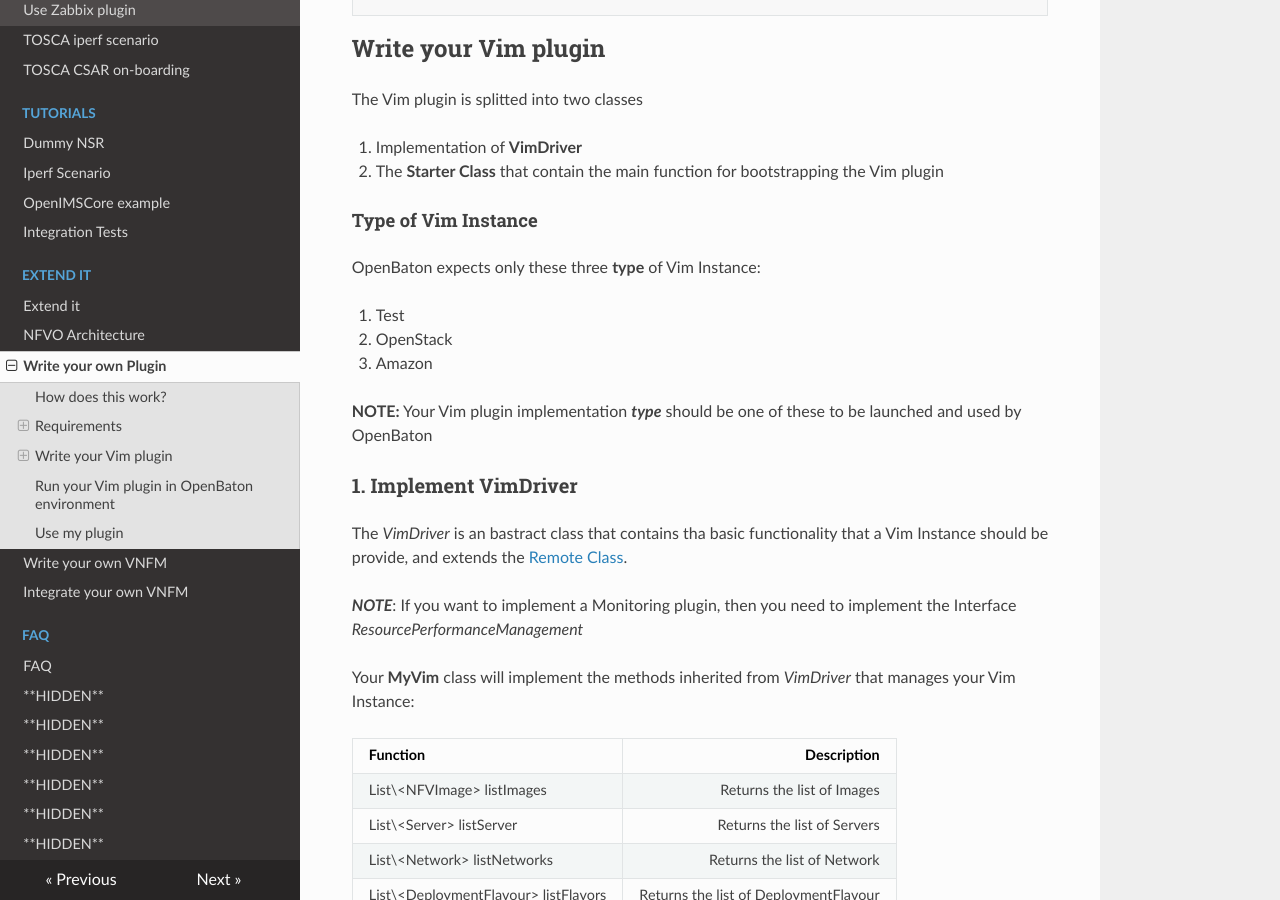
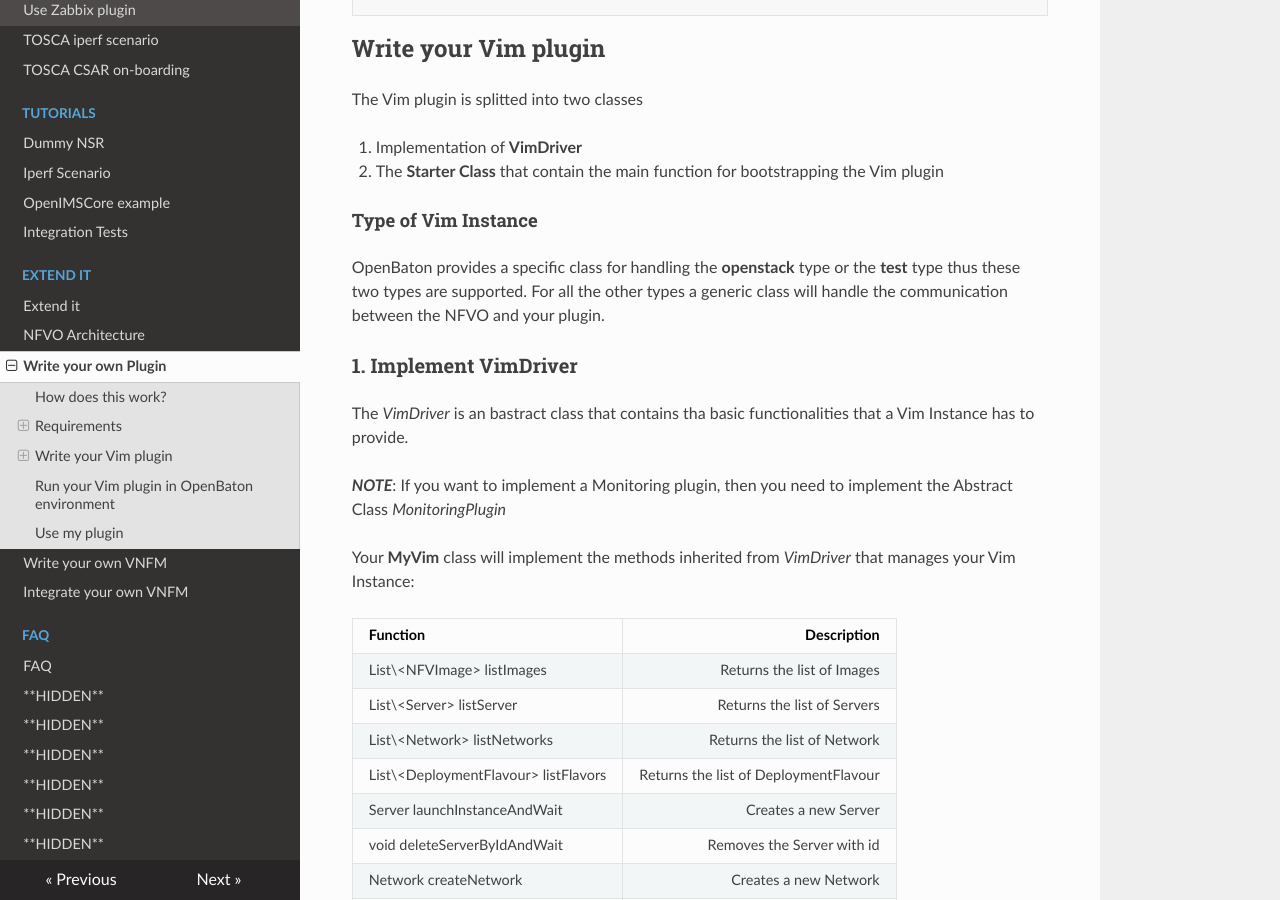
Before and after one commit to openbaton/docs, an MkDocs documentation site: the page built from docs/vim-plugin.md, in a window 1280 px wide and 900 px high, scrolled down 5548 px. Built offline with MkDocs 1.6.1, drawn with Linux system fonts in a browser that asks for light colours; nearby versions of some CDN libraries; old or Windows-style settings are respelled for this version of MkDocs; some of the changed text lies outside the part shown.

Commit message:
Imp: update how-to-write-plugin page

````diff
--- a/docs/vim-plugin.md
+++ b/docs/vim-plugin.md
@@ -112,19 +112,13 @@
 2. The **Starter Class** that contain the main function for bootstrapping the Vim plugin
 
 #### Type of Vim Instance
-OpenBaton expects only these three **type** of Vim Instance:
-
-1.  Test
-2.  OpenStack
-3.  Amazon
-
-**NOTE:** Your Vim plugin implementation ***type*** should be one of these to be launched and used by OpenBaton
+OpenBaton provides a specific class for handling the **openstack** type or the **test** type thus these two types are supported. For all the other types a generic class will handle the communication between the NFVO and your plugin.
 
 ### 1. Implement VimDriver
 
-The *VimDriver* is an bastract class that contains tha basic functionality that a Vim Instance should be provide, and extends the [Remote Class].
+The *VimDriver* is an bastract class that contains tha basic functionalities that a Vim Instance has to provide.
 
-_**NOTE**_: If you want to implement a Monitoring plugin, then you need to implement the Interface _ResourcePerformanceManagement_
+_**NOTE**_: If you want to implement a Monitoring plugin, then you need to implement the Abstract Class _MonitoringPlugin_
 
 Your **MyVim** class will implement the methods inherited from *VimDriver* that manages your Vim Instance:
 
@@ -195,37 +189,13 @@
     }
 
 
-    // ...
+    public static void main(String[] args) {
+        PluginStarter.registerPlugin(MyVim.class, "my-type", "broker-ip", 5672, 10);
+    }
 }
 ```
 
-
-
-### 2. Starter Class
-
-Create another class and set the path to it in a variable *mainClassName* in *build.gradle*.
-The starter class should be like the following:
-
-```java
-package org.myplugin.example;
-
-import org.openbaton.plugin.PluginStarter;
-import org.slf4j.Logger;
-import org.slf4j.LoggerFactory;
-
-public class Starter {
-
-    private static Logger log = LoggerFactory.getLogger(Starter.class);
-
-    public static void main(String[] args) {
-        log.info("params are: pluginName registryIp registryPort\ndefault is test localhost 1099");
-
-    PluginStartup.startPluginRecursive("./path-to-folder", true, "broker-ip", "5672", 15, "admin", "openbaton", "15672");
-
-}
-```
-
-
+As you can notice, there is the need of a _main_ method to start multiple instances of the plugin (in this example are 10, the last parameter).
 
 ## Run your Vim plugin in OpenBaton environment
 
@@ -247,7 +217,7 @@
 **NOTE**: you can also launch your plugin from your command line just typing
 
 ```bash
-$ java -jar myPlugin-1.0-SNAPSHOT.jar [the-vim-type] [rabbitmq-ip] [rabbitmq-port] [n-of-consumers] [user] [password]
+$ java -jar myPlugin-1.0-SNAPSHOT.jar
 ```
 
 [spring-boot]: http://projects.spring.io/spring-boot/
````
Also changed, not shown: other parts of docs/vim-plugin.md (+1 -1 lines).
